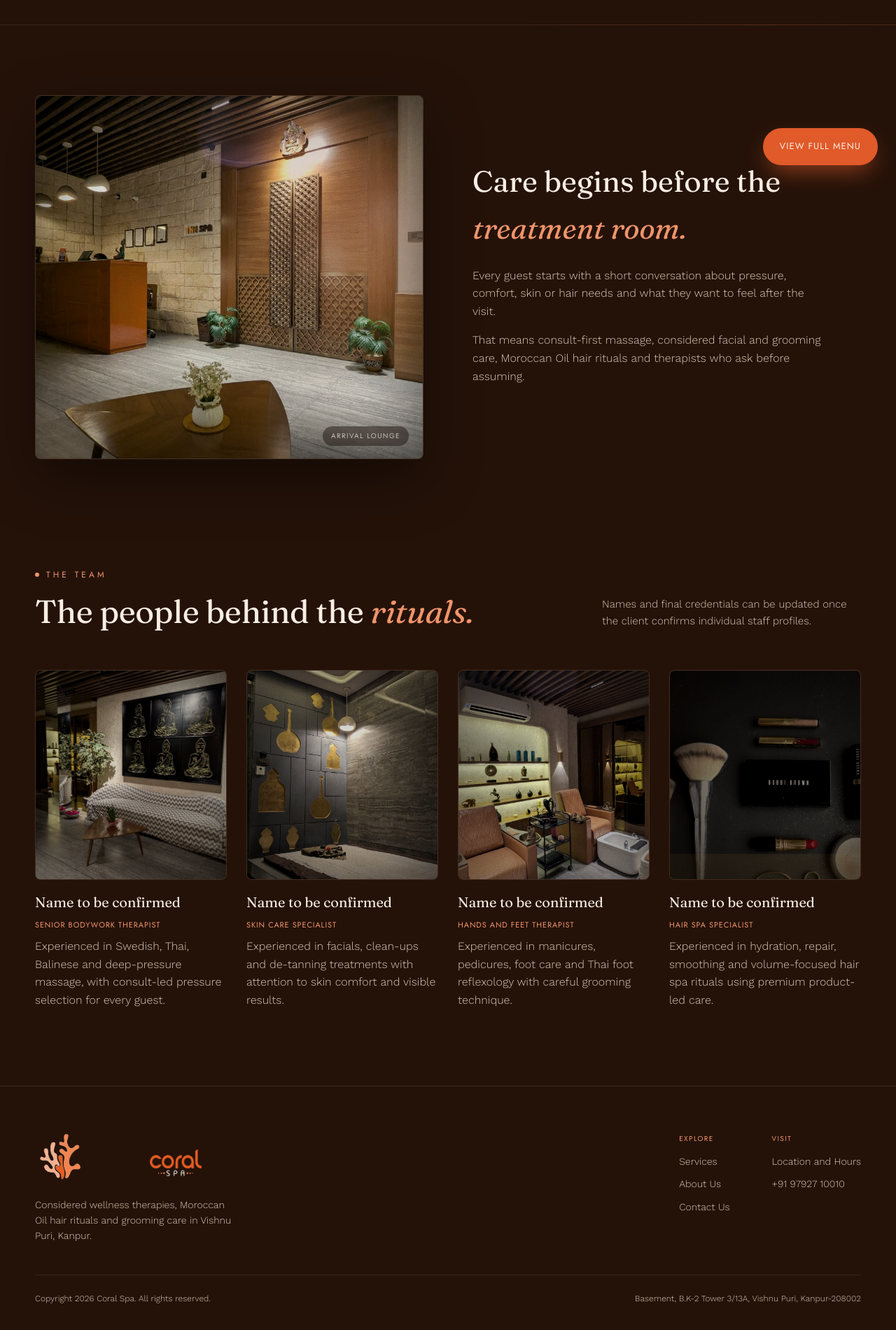
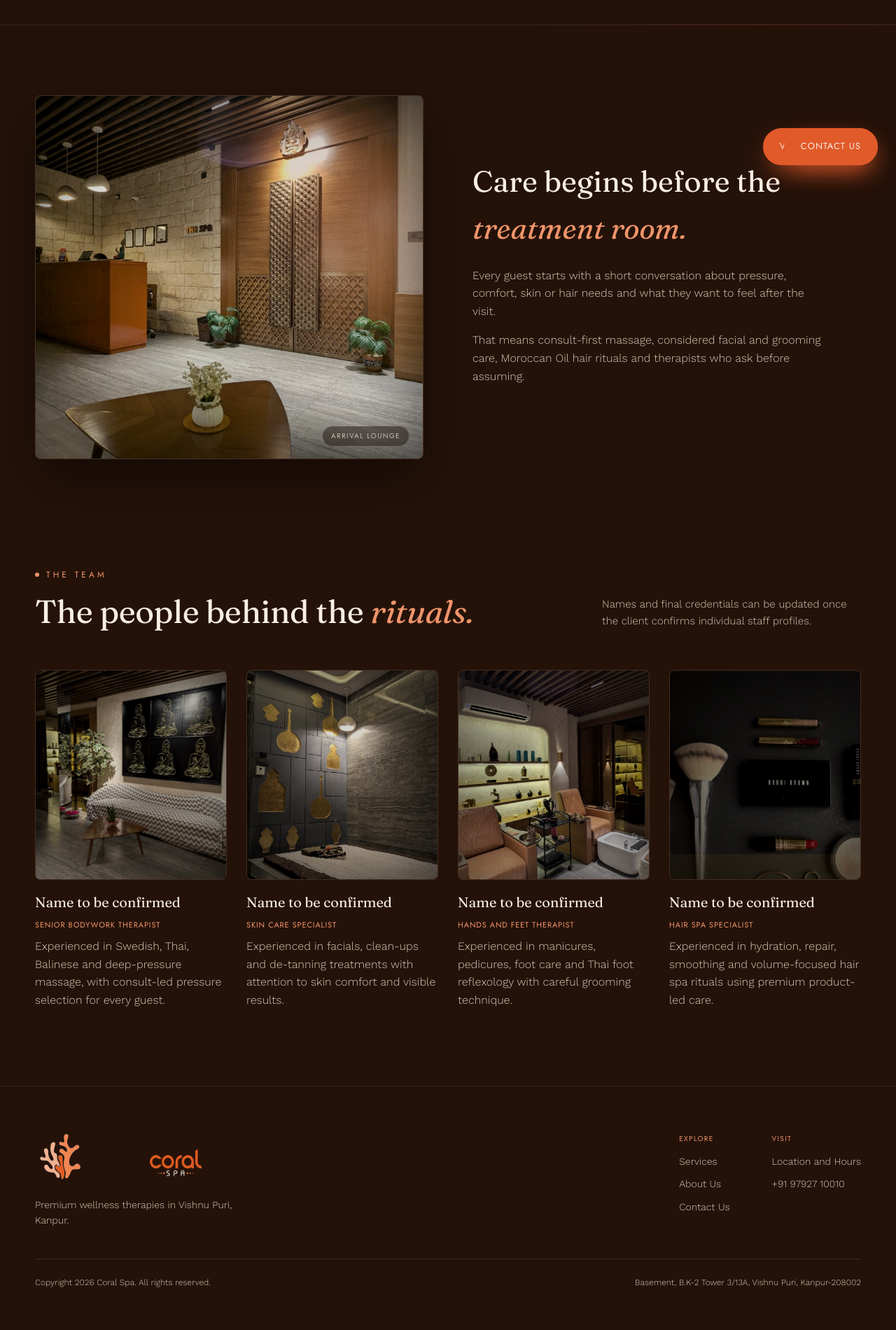
Before and after one commit to pendyal1/coral_spa, a website: page about.html in a window 1280 px wide. Shown: the part 538-2438 px from the top of the page at 70% size. Drawn offline with nearby package versions, Linux system fonts and the light colour scheme.

Commit message:
Update footnote and add contact link in About and Contact pages

```diff
--- a/about.html
+++ b/about.html
@@ -104,7 +104,7 @@
               <img class="brand-mark" src="assets/images/coral_spa_artwork.png" alt="">
               <img class="brand-wordmark" src="assets/images/coral_spa_name.png" alt="Coral Spa">
             </a>
-            <p class="foot-note">Considered wellness therapies, Moroccan Oil hair rituals and grooming care in Vishnu Puri, Kanpur.</p>
+            <p class="foot-note">Premium wellness therapies in Vishnu Puri, Kanpur.</p>
           </div>
           <div class="foot-links">
             <div class="foot-col">
@@ -130,6 +130,9 @@
     <a class="float-call" href="services.html" aria-label="View full menu">
       <span>View Full Menu</span>
     </a>
+    <a class="float-call" href="contact.html" aria-label="Contact us">
+      <span>Contact Us</span>
+    </a>
 
     <script src="assets/js/main.js"></script>
   </body>
```
Also changed, not shown: contact.html (+1 -1 lines).
